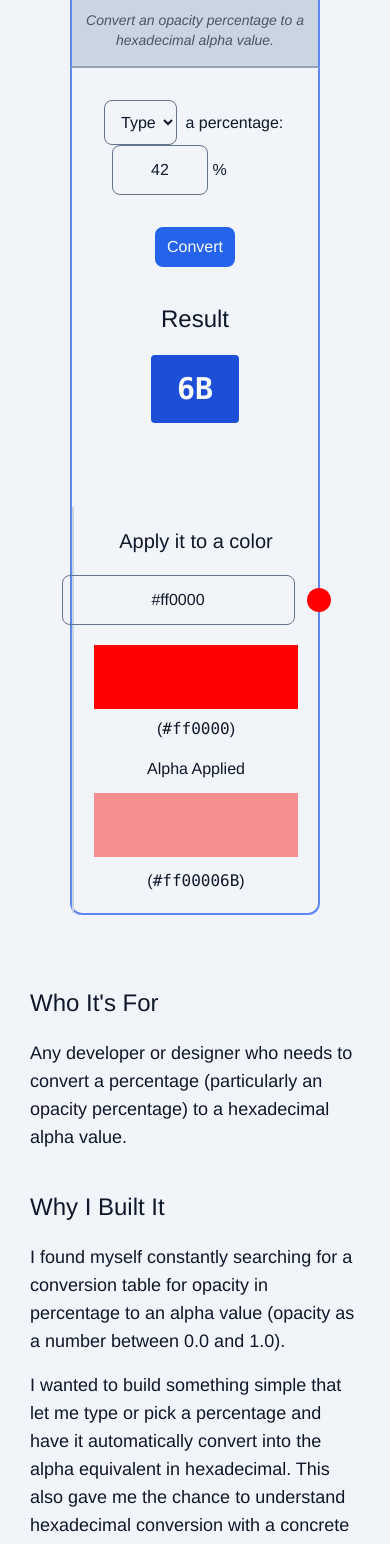
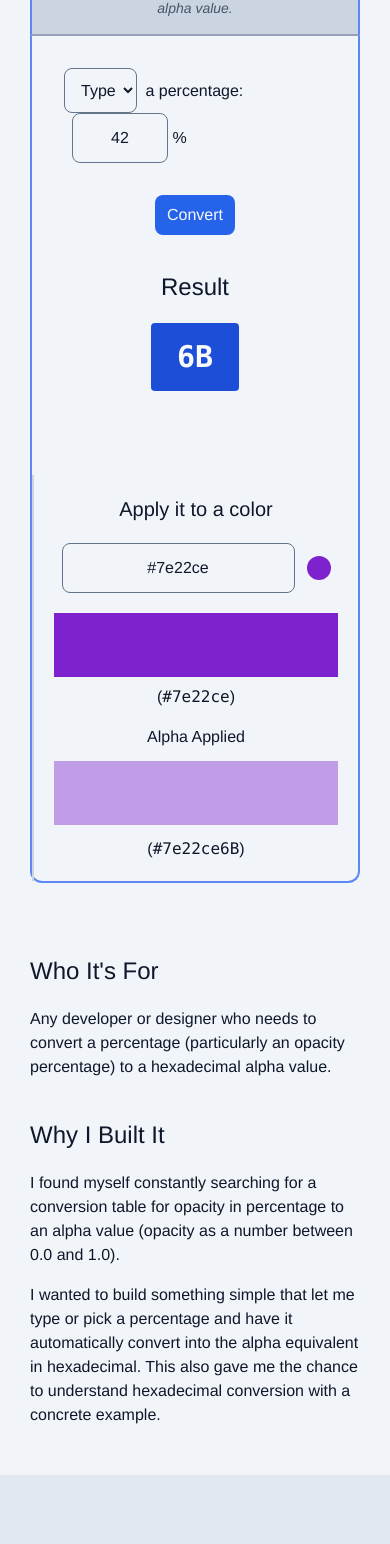
Before and after one commit to curiouslychase/chaseadams.io, a Next.js app: page /tools/percentage-to-hexadecimal-converter in a window 390 px wide. Shown: the part 424-1968 px from the top of the page. Built offline with nearby package versions, Linux system fonts and the light colour scheme; a web font is replaced by a local one.

Commit message:
tweakies

```diff
--- a/src/pages/tools/percentage-to-hexadecimal-converter.tsx
+++ b/src/pages/tools/percentage-to-hexadecimal-converter.tsx
@@ -28,7 +28,7 @@ type UsePercentageToHexadecimalConverterStateTuple = [
 const usePercentageToHexadecimalConverterState = (): UsePercentageToHexadecimalConverterStateTuple => {
   const [percentage, setPercentage] = useState<number>(42);
   const [hexadecimal, setHexadecimal] = useState<string>("6B");
-  const [hexColor, setHexColor] = useState<string>("#ff0000");
+  const [hexColor, setHexColor] = useState<string>("#7e22ce");
 
   const handlePercentageChange = useCallback(
     (evt: ChangeEvent<HTMLInputElement | HTMLSelectElement>) => {
@@ -138,7 +138,7 @@ const PercentageToHexadecimalConverterPage = () => {
             <div className="lg:max-w-[40rem] lg:mx-auto">
               <Abstract />
             </div>
-            <div className="text-base m-10">
+            <div className="text-base my-10 lg:m-10">
               <hgroup className="rounded-t-xl border-2 border-blue-400 border-b-slate-400 dark:border-b-slate-600 bg-slate-300 text-black dark:bg-slate-800 dark:text-slate-50 text-center py-4">
                 <h1 className="font-bold text-2xl">{meta.title}</h1>
                 <h2 className="italic text-sm mt-2 text-slate-600 dark:text-slate-300">
@@ -303,7 +303,7 @@ const PercentageToHexadecimalConverterPage = () => {
 
 const Abstract = () => {
   return (
-    <div>
+    <div className="text-base">
       <section className="mt-8">
         <h2 className="mb-3 text-2xl">Who It&apos;s For</h2>
         <p className="py-2">
```
